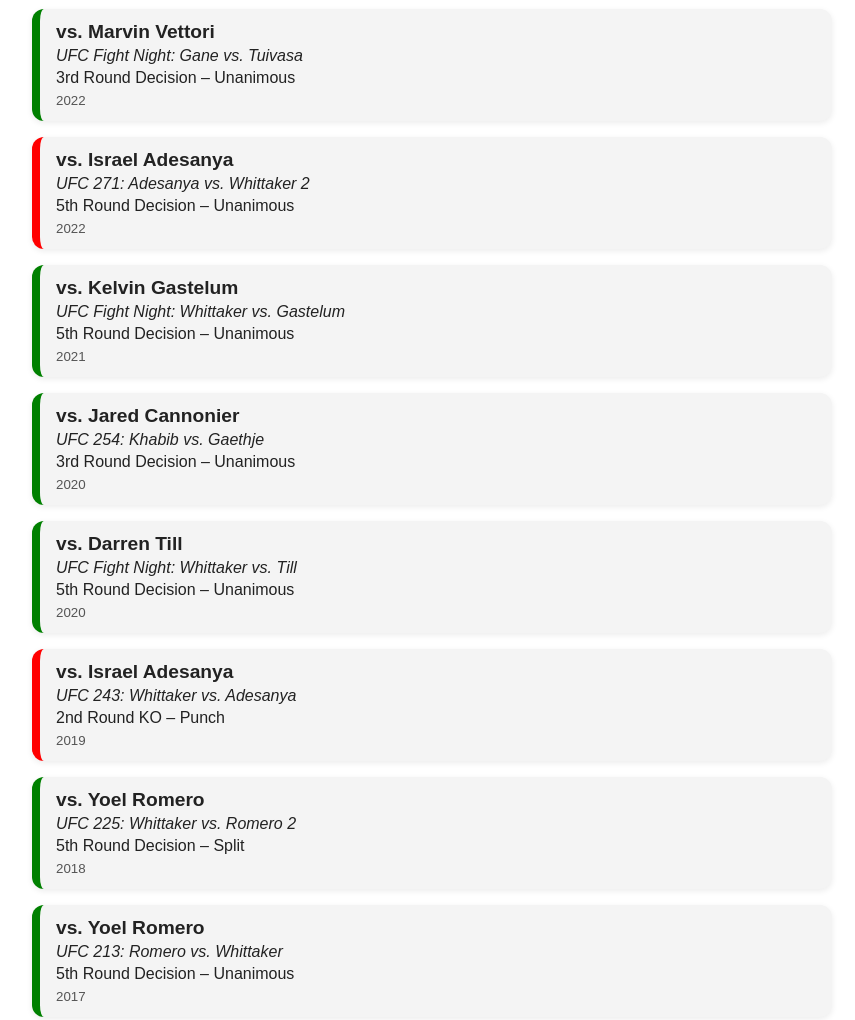
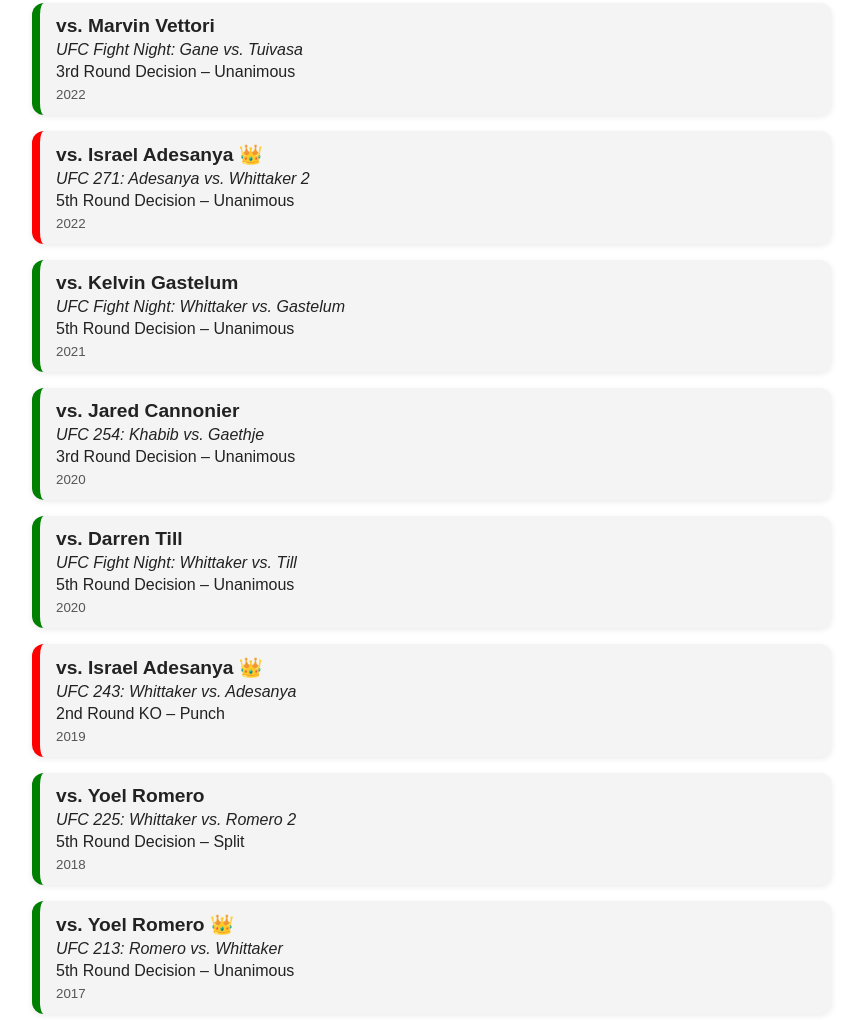
Before and after one commit to dove2250/ufc-records, a plain HTML site: page whittaker.html in a window 1280 px wide. Shown: the part 773-1793 px from the top of the page, without its empty margins (208-1063 px from the left). Drawn offline with Linux system fonts and the light colour scheme.

Commit message:
Update whittaker.html

```diff
--- a/whittaker.html
+++ b/whittaker.html
@@ -12,7 +12,7 @@
     <div class="fight-card">
         <h2>vs. Reinier de Ridder</h2>
         <p><em>UFC Fight Night: Whittaker vs. De Ridder</em></p>
-        <p>结果未记录</p>
+        <p>TBD</p>
         <small>2025</small>
     </div>
 
@@ -52,7 +52,7 @@
     </div>
 
     <div class="fight-card loss">
-        <h2>vs. Israel Adesanya</h2>
+        <h2>vs. Israel Adesanya 👑</h2>
         <p><em>UFC 271: Adesanya vs. Whittaker 2</em></p>
         <p>5th Round Decision – Unanimous</p>
         <small>2022</small>
@@ -80,7 +80,7 @@
     </div>
 
     <div class="fight-card loss">
-        <h2>vs. Israel Adesanya</h2>
+        <h2>vs. Israel Adesanya 👑</h2>
         <p><em>UFC 243: Whittaker vs. Adesanya</em></p>
         <p>2nd Round KO – Punch</p>
         <small>2019</small>
@@ -94,7 +94,7 @@
     </div>
 
     <div class="fight-card win">
-        <h2>vs. Yoel Romero</h2>
+        <h2>vs. Yoel Romero 👑</h2>
         <p><em>UFC 213: Romero vs. Whittaker</em></p>
         <p>5th Round Decision – Unanimous</p>
         <small>2017</small>
```
